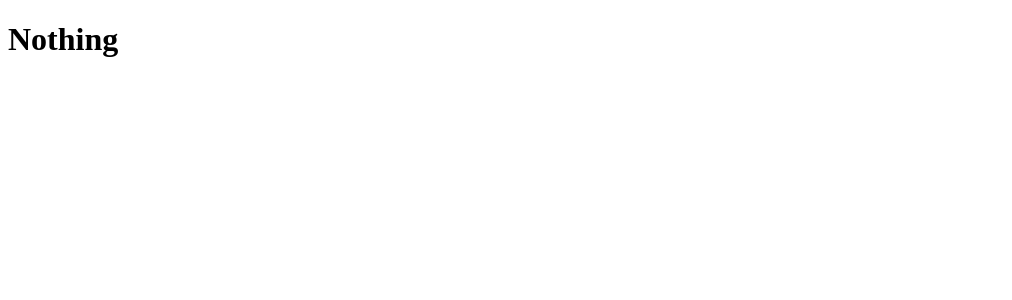
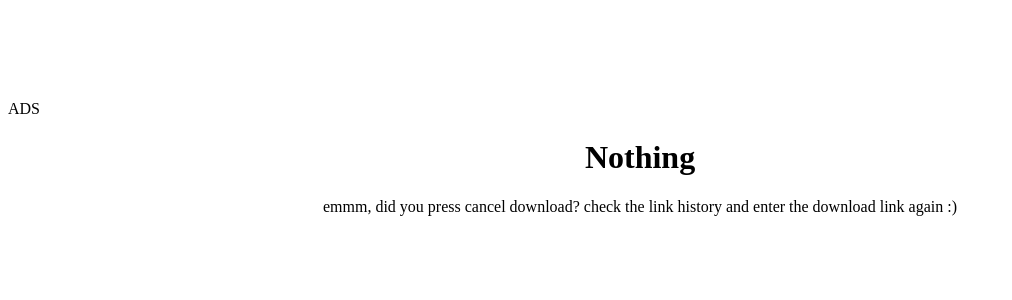
Before and after one commit to K3V1N-N5/Download, a React (Create React App) app: page / in a window 1280 px wide. Shown: the top 300 px of the page, without its empty margins (0-1012 px from the left). Built offline with nearby package versions, Linux system fonts and the light colour scheme; the HTML template or start-up script is replaced by a standard one.

Commit message:
Update home.jsx

```diff
--- a/src/pages/home.jsx
+++ b/src/pages/home.jsx
@@ -4,7 +4,11 @@ import { Link } from 'react-router-dom';
 const Home = () => {
   return (
     <div>
+      <div style={{ marginTop: "100px" }}>ADS</div>
+      <center>
       <h1>Nothing</h1>
+      <div>emmm, did you press cancel download? check the link history and enter the download link again :)</div>
+      </center>
     </div>
   );
 };
```
